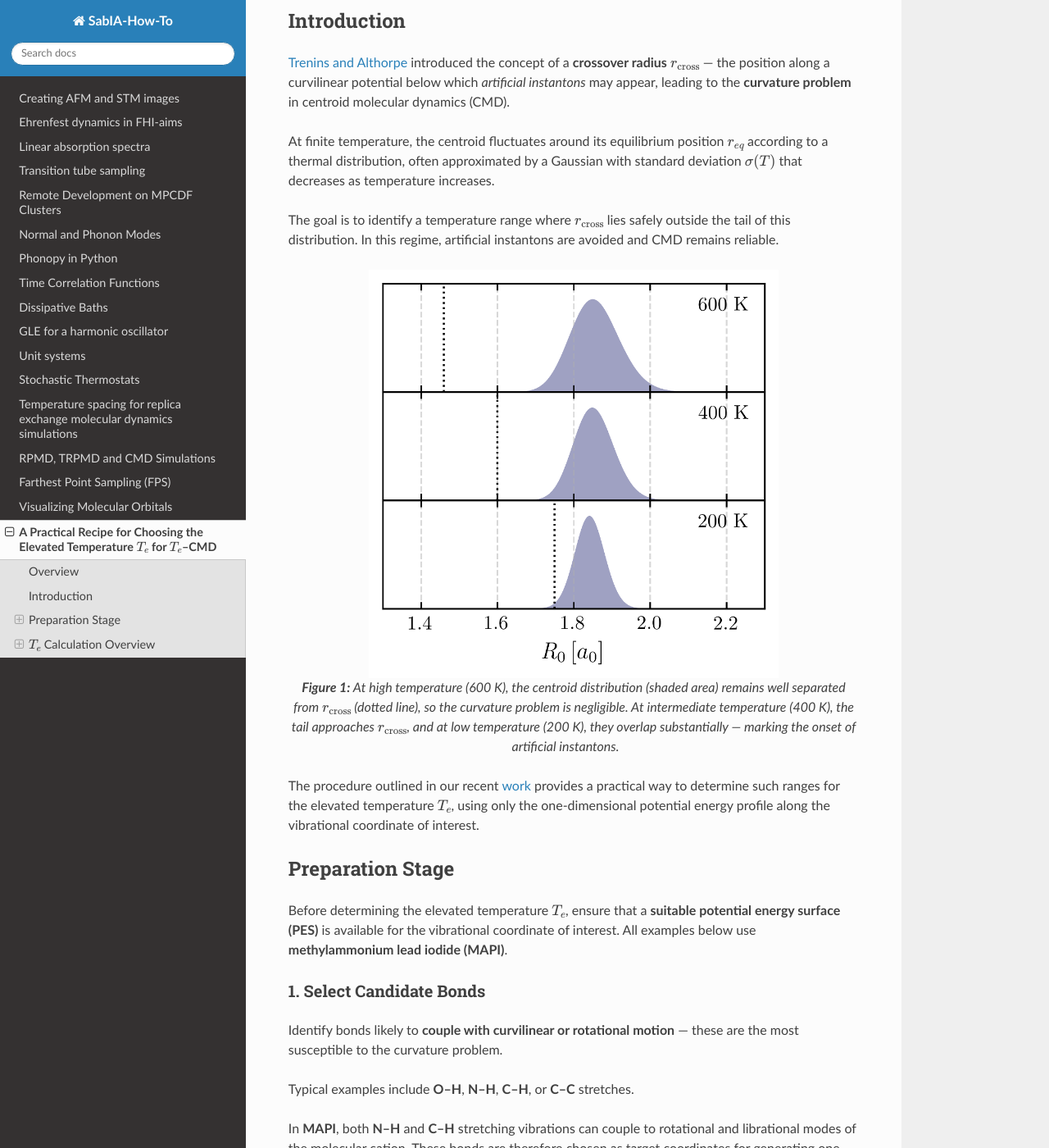
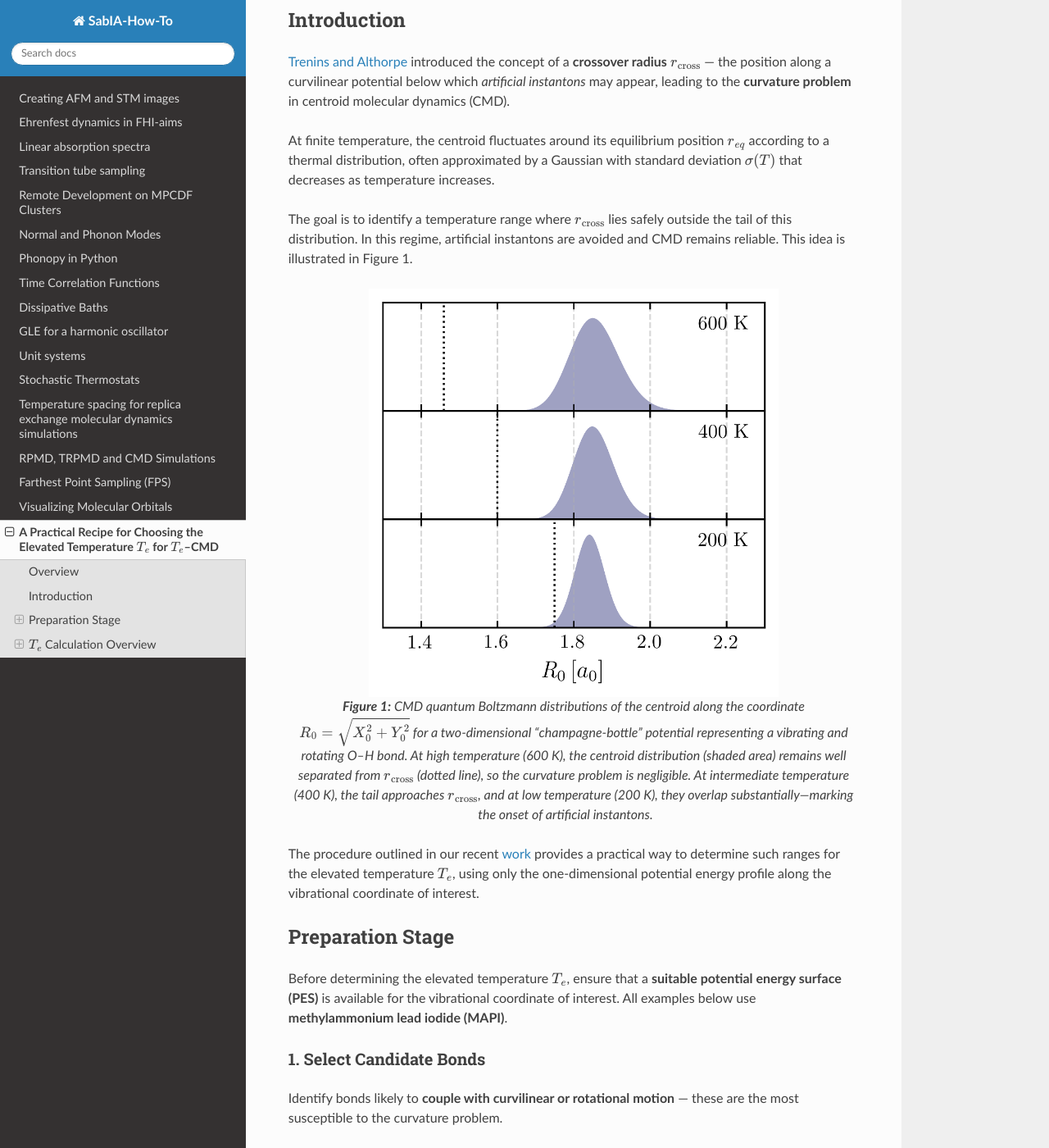
Before and after one commit to sabia-group/How-Tos, a Sphinx documentation site: the page built from docs/source/elevated_temperature/elevated_temperature.rst, in a window 1280 px wide and 1400 px high, scrolled down 622 px. Shown: the whole window at 82% size. Built offline with Sphinx 7.4.7 and the Read the Docs theme 3.1.0, drawn with Linux system fonts in a browser that asks for light colours; pages that are not in the unit, such as notebooks, are missing from menus; some of the changed text lies outside the part shown.

Commit message:
Polish figure caption and finalize elevated temperature tutorial

```diff
--- a/docs/source/elevated_temperature/elevated_temperature.rst
+++ b/docs/source/elevated_temperature/elevated_temperature.rst
@@ -28,7 +28,7 @@ analysis workflow.
        border-radius:6px;
        text-decoration:none;
        font-weight:500;">
-       💾 Download get_Te_curve.py
+       Download get_Te_curve.py
    </a>
 
 ---
@@ -44,16 +44,20 @@ At finite temperature, the centroid fluctuates around its equilibrium position :
 distribution, often approximated by a Gaussian with standard deviation :math:`\sigma(T)` that decreases as temperature increases.
 
 The goal is to identify a temperature range where :math:`r_{\text{cross}}` lies safely outside the tail of this distribution.
-In this regime, artificial instantons are avoided and CMD remains reliable.
+In this regime, artificial instantons are avoided and CMD remains reliable. This idea is illustrated in Figure 1.
 
 .. figure:: figures/CriticalRadiusMF2.png
    :width: 500px
    :align: center
 
-   **Figure 1:** At high temperature (600 K), the centroid distribution (shaded area) remains well separated from
-   :math:`r_{\text{cross}}` (dotted line), so the curvature problem is negligible. At intermediate temperature (400 K),
-   the tail approaches :math:`r_{\text{cross}}`, and at low temperature (200 K), they overlap substantially —
-   marking the onset of artificial instantons.
+   **Figure 1:** CMD quantum Boltzmann distributions of the centroid along the coordinate
+   :math:`R_0 = \sqrt{X_0^{2} + Y_0^{2}}` for a two-dimensional “champagne-bottle” potential
+   representing a vibrating and rotating O–H bond.
+   At high temperature (600 K), the centroid distribution (shaded area) remains well separated
+   from :math:`r_{\text{cross}}` (dotted line), so the curvature problem is negligible.
+   At intermediate temperature (400 K), the tail approaches :math:`r_{\text{cross}}`, and at
+   low temperature (200 K), they overlap substantially—marking the onset of artificial instantons.
+
 
 The procedure outlined in our recent `work <https://doi.org/10.48550/arXiv.2508.16246>`_
 provides a practical way to determine such ranges for the elevated temperature :math:`T_e`,
@@ -177,9 +181,9 @@ These define the range where the curvature problem is avoided without breaking t
 
 For each physical temperature :math:`T_{\text{phys}}`:
 
-* If :math:`T_{\text{candidate}} < T_{\text{low}}`: set :math:`T_e = T_{\text{low}}`
-* If :math:`T_{\text{candidate}} > T_{\text{high}}`: set :math:`T_e = T_{\text{phys}}`
-* Otherwise: set :math:`T_e = \max(T_{\text{candidate}}, T_{\text{phys}})`
+* If :math:`T_{\text{phys}} < T_{\text{high}}`: Compute Eq.14 and assign:
+  :math:`T_e` as the largest of :math:`T_{\text{candidate}}` and :math:`T_{\text{low}}`.
+* If :math:`T_{\text{phys}} > T_{\text{high}}`: set :math:`T_e = T_{\text{phys}}`.
 
 This produces the final :math:`T_e` vs. :math:`T_{\text{phys}}` mapping.
 
```
